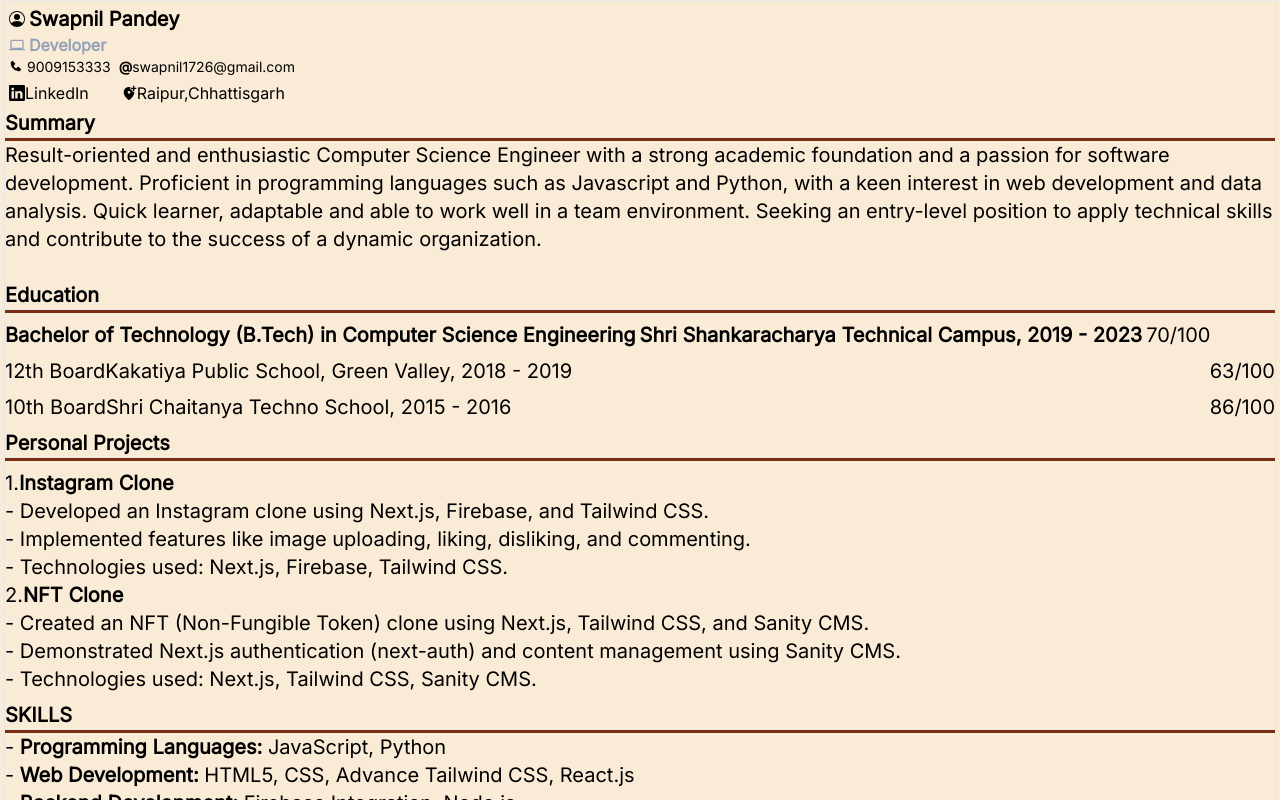
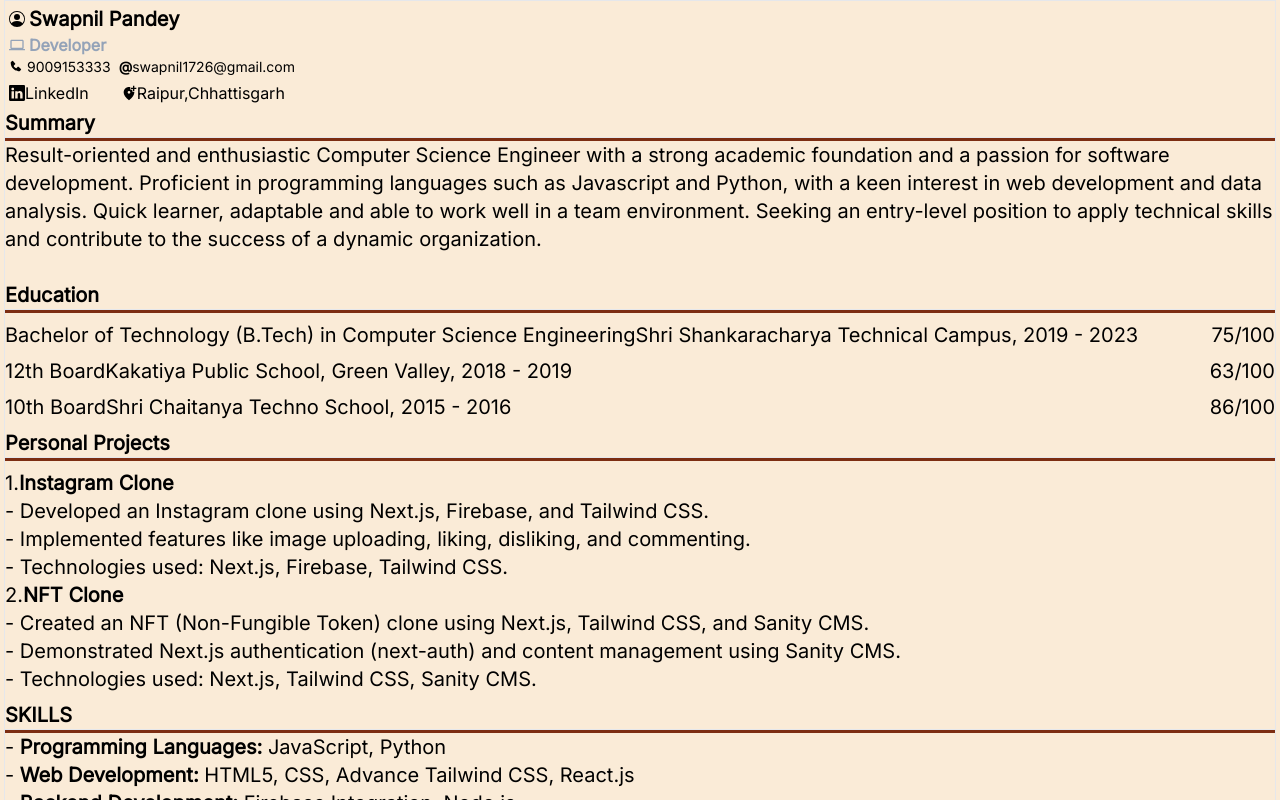
Before and after one commit to world-seeker/Personal-portifolio, a Next.js app: page / in a window 1280 px wide. Shown: the top 800 px of the page. Built offline with nearby package versions, Linux system fonts and the light colour scheme.

Commit message:
portifolio design begins

```diff
--- a/components/bodyparts.tsx/Education.tsx
+++ b/components/bodyparts.tsx/Education.tsx
@@ -4,11 +4,11 @@ import Parts from './parts'
 function Education() {
   return (
     <div className='space-y-2 '>
-     <div className='flex space-x-1 font-bold'>
+     <div className='flex'>
       <h1>Bachelor of Technology (B.Tech) in Computer Science Engineering</h1>
       <p>Shri Shankaracharya Technical Campus, 2019 - 2023</p>
-      <span className='ml-auto font-normal my-auto'>
-      70/100
+      <span className='ml-auto  font-normal  my-auto'>
+      75/100
       </span>
      </div>
     <div className='flex'>
```
